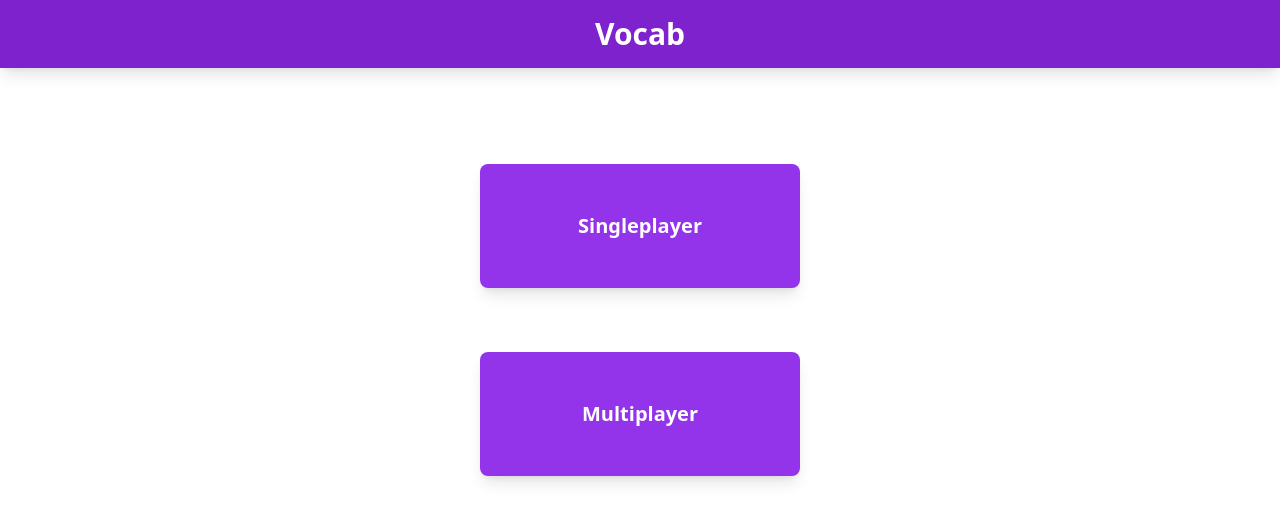
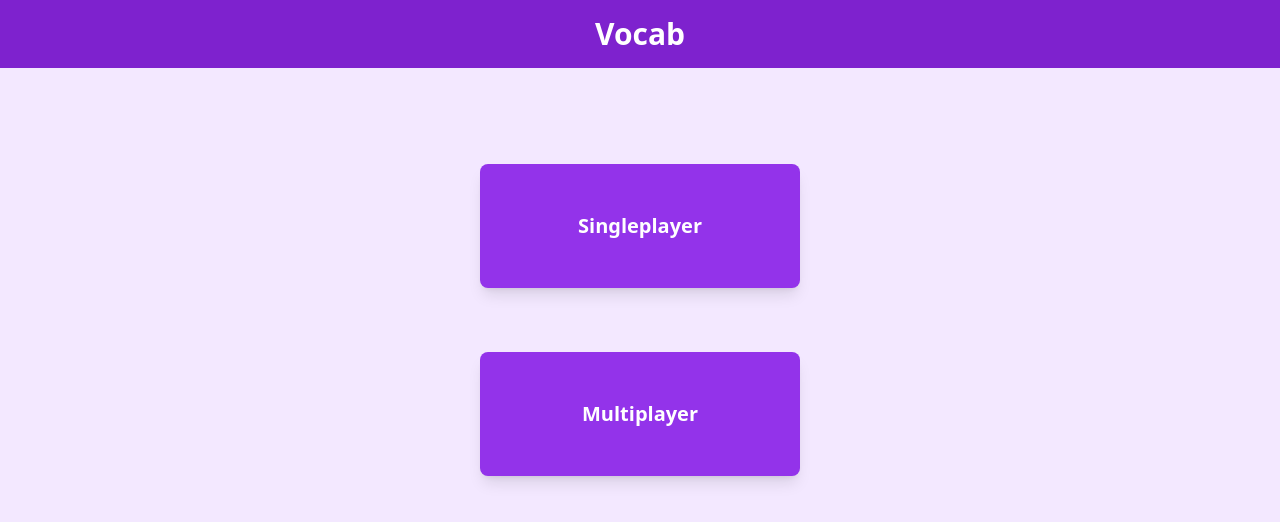
Before and after one commit to beiweitemderbeste/vocab, a React (Vite) app in the folder web/: page / in a window 1280 px wide. Shown: the top 522 px of the page. Built offline with nearby package versions, Linux system fonts and the light colour scheme.

Commit message:
adjusting styling

```diff
--- a/web/src/components/MainMenu.tsx
+++ b/web/src/components/MainMenu.tsx
@@ -5,7 +5,7 @@ const MainMenu = () => {
   return (
     <>
       <TopBar />
-      <div className="pt-24 p-4 space-y-16">
+      <div className="bg-purple-100 min-h-screen pt-24 p-4 space-y-16">
         <MainMenuLink route="/singleplayer" title="Singleplayer" />
         <MainMenuLink route="/multiplayer" title="Multiplayer" />
       </div>
```
